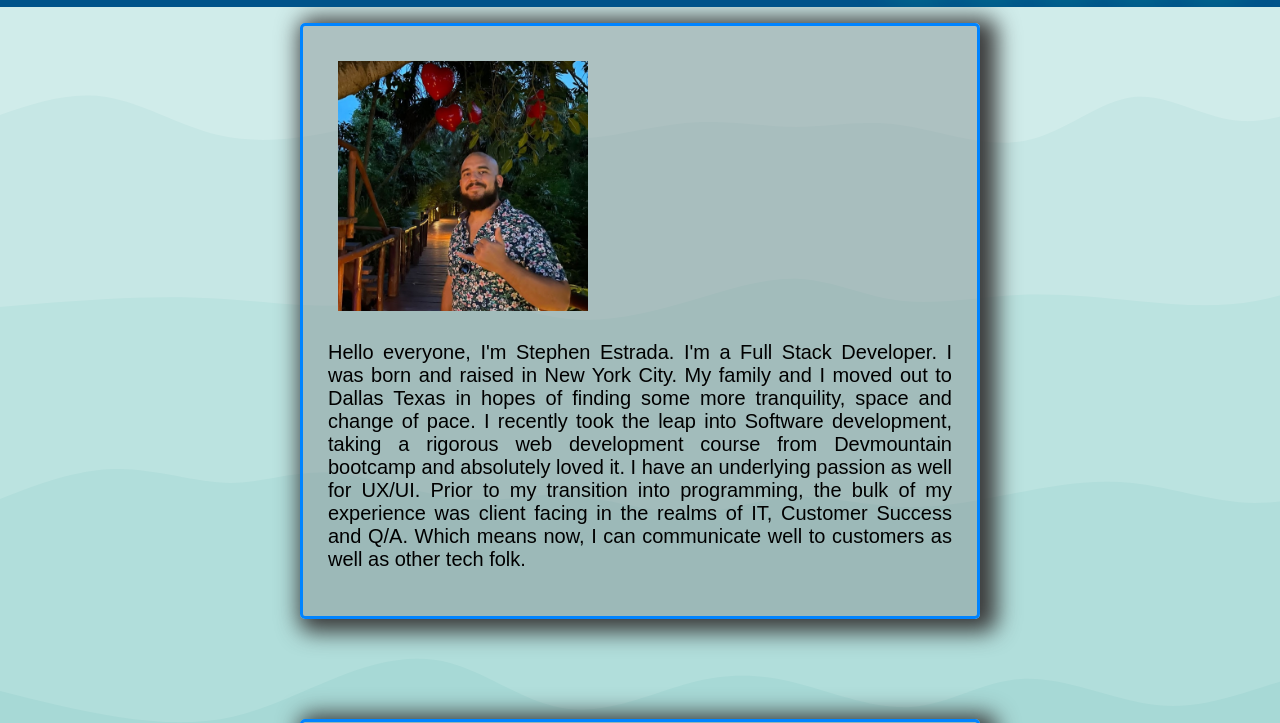
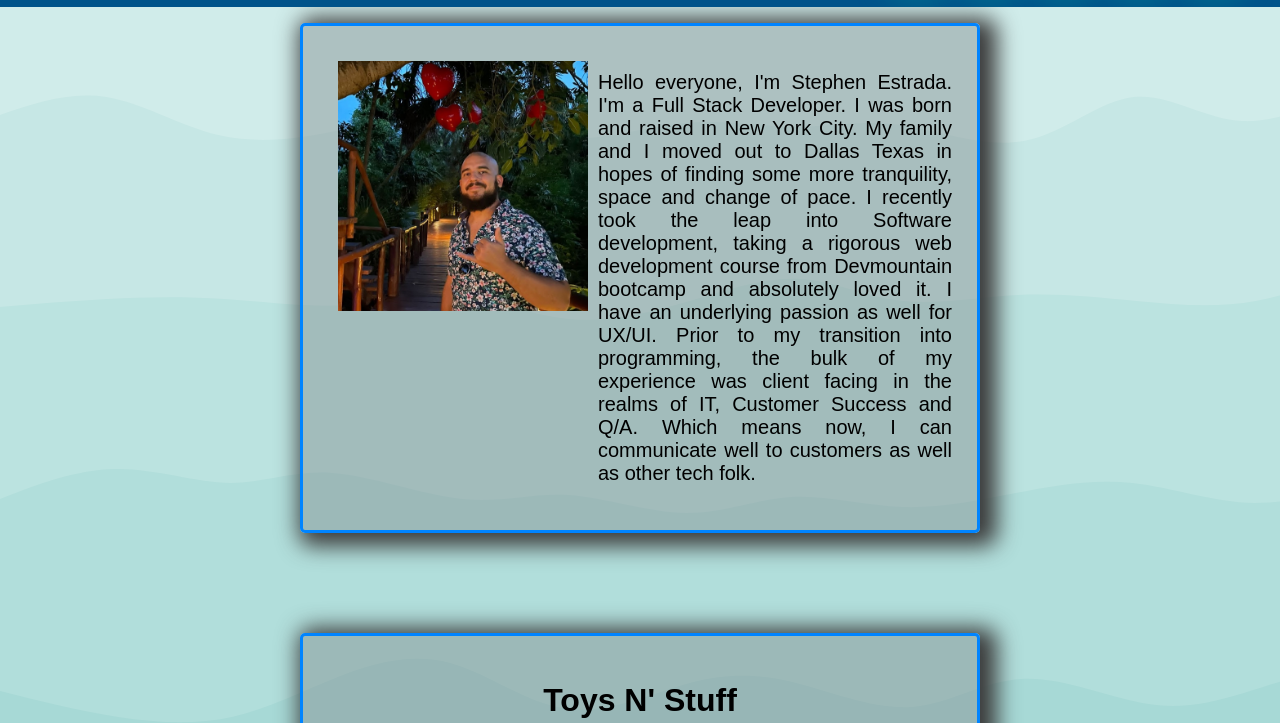
Before and after one commit to holasoyst3v3/holasoyst3v3.github.io, a website: page index.html in a window 1280 px wide. Shown: the part 77-800 px from the top of the page. Drawn offline with Linux system fonts and the light colour scheme.

Commit message:
revised about section

```diff
--- a/index.html
+++ b/index.html
@@ -48,8 +48,6 @@
         <div class="aboutMe">
             <div class="about">
                 <img src="/img/aboutMe.jpg" alt="profile photo" height="250" width="250" />
-            </div>
-            <div class="about">
                 <p>
                     Hello everyone, I'm Stephen Estrada. I'm a Full Stack Developer. I was born and raised in New
                     York
--- a/styles.css
+++ b/styles.css
@@ -49,9 +49,8 @@ body {
 .about {
     display: flex;
     flex-direction: row;
-    justify-content: space-between;
-    align-items: baseline;
-    align-content: stretch;
+    justify-content: center;
+    align-content: center;
 }
 
 .card {
```
